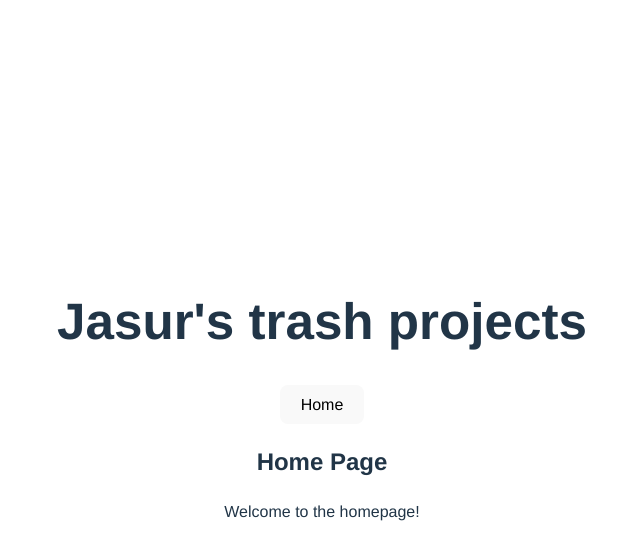
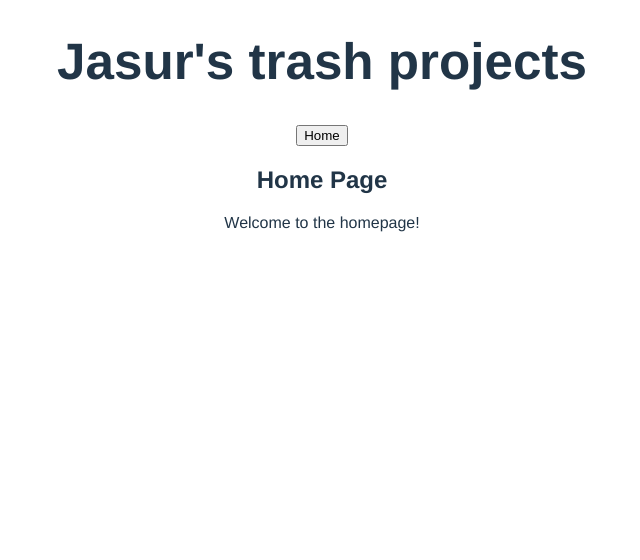
Before and after one commit to jasurlive/jasurlive.github.io, a Vue app: page / in a window 1280 px wide. Shown: the top 560 px of the page, without its empty margins (318-958 px from the left). Built offline with nearby package versions, Linux system fonts and the light colour scheme.

Commit message:
edited Readme and css

```diff
--- a/src/add/css/App.css
+++ b/src/add/css/App.css
@@ -1,16 +1,9 @@
 :root {
-  font-family: system-ui, Avenir, Helvetica, Arial, sans-serif;
-  line-height: 1.5;
-  font-weight: 400;
-
   color-scheme: light dark;
   color: rgba(255, 255, 255, 0.87);
   background-color: #242424;
 
   font-synthesis: none;
-  text-rendering: optimizeLegibility;
-  -webkit-font-smoothing: antialiased;
-  -moz-osx-font-smoothing: grayscale;
 }
 
 a {
@@ -18,16 +11,13 @@
   color: #646cff;
   text-decoration: inherit;
 }
+
 a:hover {
   color: #535bf2;
 }
 
 body {
   margin: 0;
-  display: flex;
-  place-items: center;
-  min-width: 320px;
-  min-height: 100vh;
 }
 
 h1 {
@@ -35,45 +25,9 @@
   line-height: 1.1;
 }
 
-button {
-  border-radius: 8px;
-  border: 1px solid transparent;
-  padding: 0.6em 1.2em;
-  font-size: 1em;
-  font-weight: 500;
-  font-family: inherit;
-  background-color: #1a1a1a;
-  cursor: pointer;
-  transition: border-color 0.25s;
-}
-button:hover {
-  border-color: #646cff;
-}
-button:focus,
-button:focus-visible {
-  outline: 4px auto -webkit-focus-ring-color;
-}
-
-.card {
-  padding: 2em;
-}
-
-#app {
-  max-width: 1280px;
-  margin: 0 auto;
-  padding: 2rem;
-  text-align: center;
-}
-
 @media (prefers-color-scheme: light) {
   :root {
     color: #213547;
     background-color: #ffffff;
   }
-  a:hover {
-    color: #747bff;
-  }
-  button {
-    background-color: #f9f9f9;
-  }
 }
```
Also changed, not shown: 1 other file (tests, documents, lock files or other folders).
